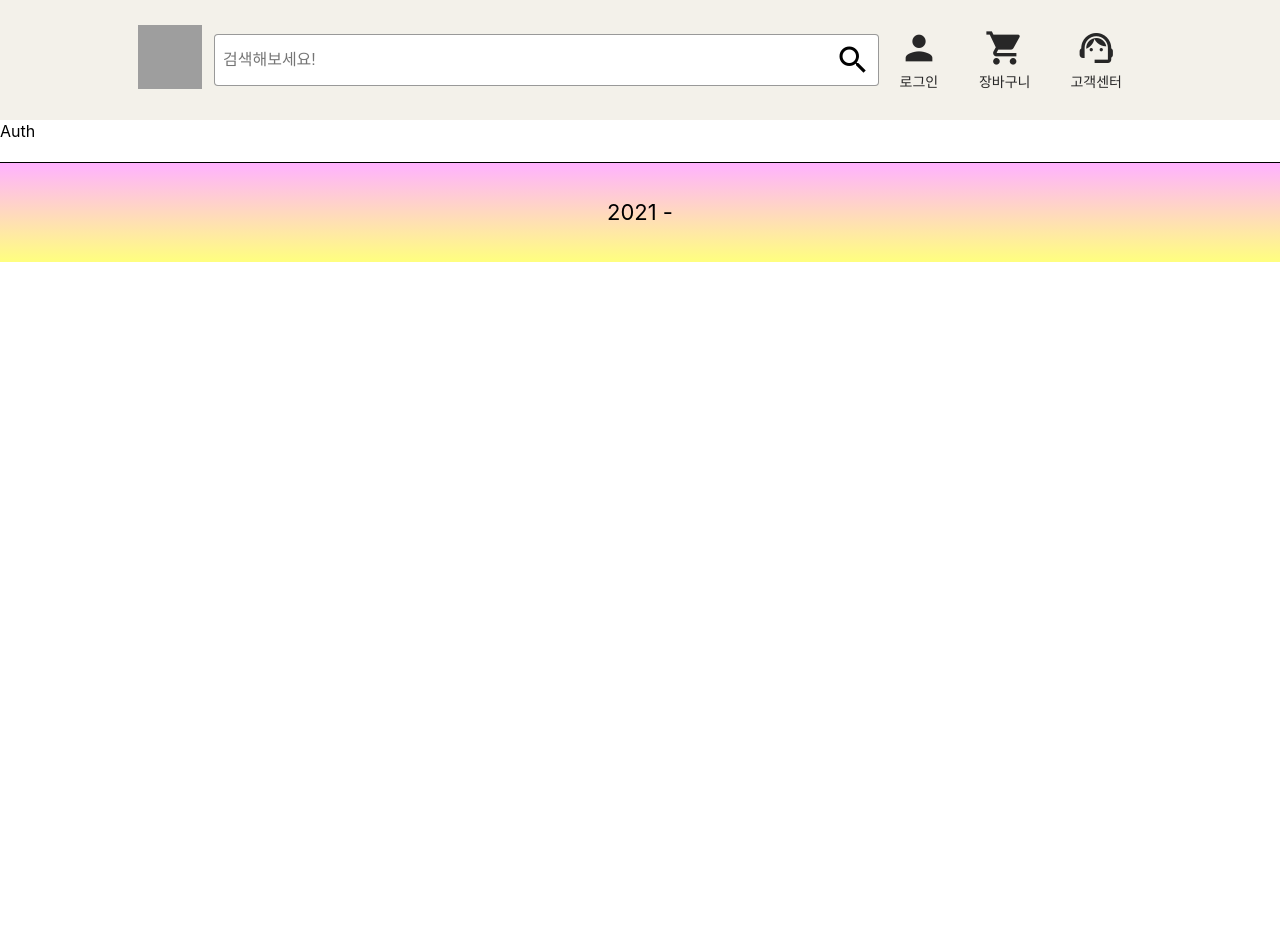
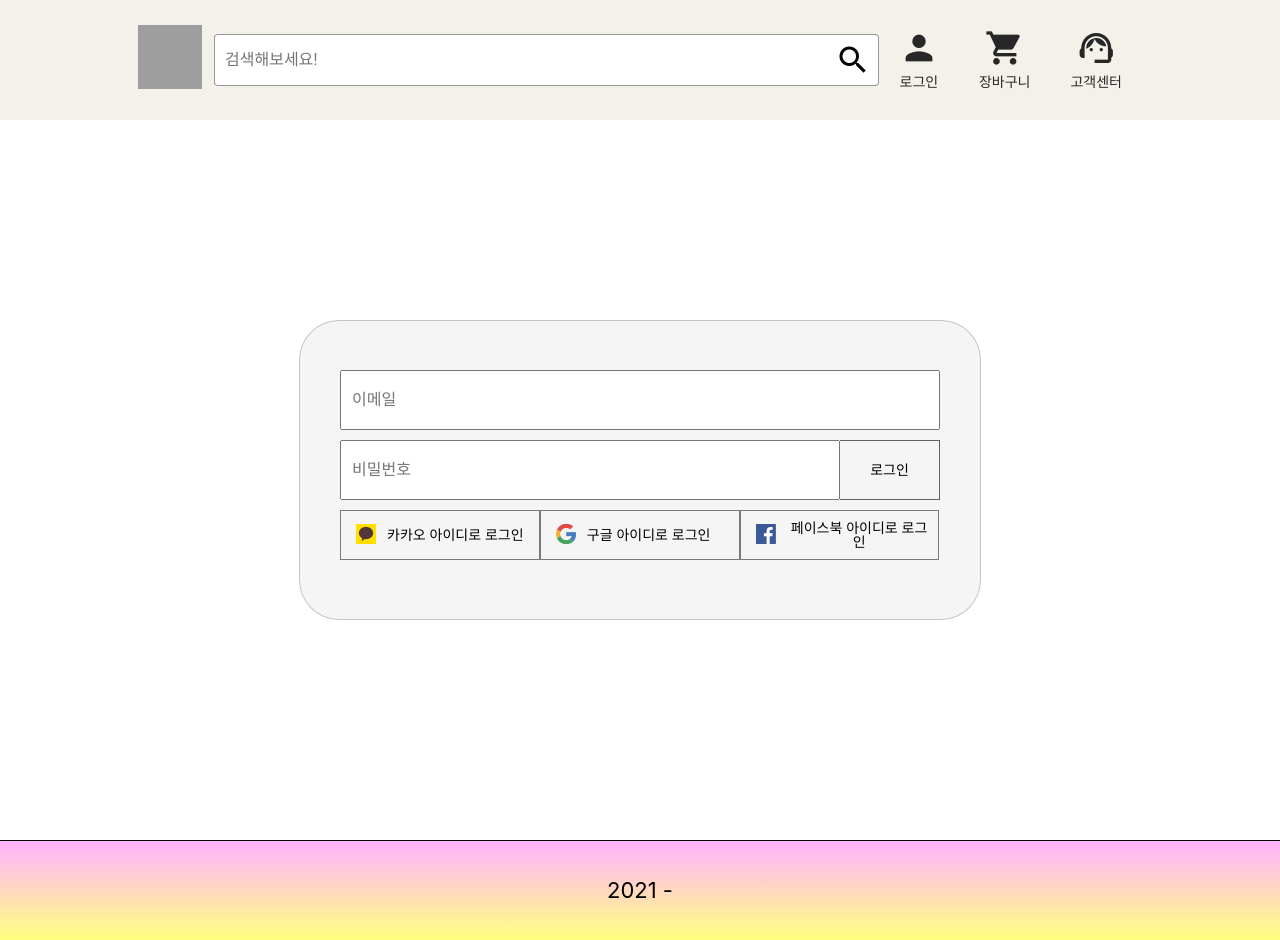
Before and after one commit to ilgolf/Shopping_mall-Front, a React (Create React App) app: page /auth in a window 1280 px wide. Before the commit the page ends 800 px from the top, so only its background shows below. Built offline with nearby package versions, Linux system fonts and the light colour scheme; grey boxes are pictures that could not be loaded.

Commit message:
LoginForm 완성

```diff
--- a/public/index.html
+++ b/public/index.html
@@ -2,7 +2,7 @@
 <html lang="ko">
   <head>
     <meta charset="utf-8" />
-    <link rel="icon" href="%PUBLIC_URL%/favicon.ico" />
+    <link rel="icon" href="https://img.icons8.com/ios/452/picsart.png" />
     <meta name="viewport" content="width=device-width, initial-scale=1" />
     <meta name="description" content="Shopping Mall" />
     <title>Shopping Mall</title>
--- /dev/null
+++ b/src/components/LoginForm.js
@@ -0,0 +1,136 @@
+import React from 'react';
+import styled from 'styled-components';
+
+const Container = styled.div`
+  position: relative;
+  width: 700px;
+  height: 700px;
+  margin: 0 auto;
+  display: flex;
+  align-items: center;
+  justify-content: center;
+
+  form {
+    padding: 40px;
+    height: 300px;
+    border: 1px solid rgba(0, 0, 0, 0.2);
+    background: rgba(0, 0, 0, 0.04);
+    border-radius: 40px;
+    display: flex;
+    align-items: center;
+    justify-content: center;
+    flex-direction: column;
+
+    input {
+      padding-left: 10px;
+      font-size: 16px;
+    }
+    button {
+      font-size: 14px;
+    }
+  }
+
+  [type='email'] {
+    width: 600px;
+    height: 60px;
+    display: block;
+    margin-bottom: 10px;
+  }
+  [type='password'] {
+    width: 500px;
+    height: 60px;
+  }
+  [type='submit'] {
+    width: 100px;
+    height: 60px;
+    line-height: 1;
+    transition: all 0.3s ease-in-out;
+    background-color: inherit;
+    border: 1px solid rgba(0, 0, 0, 0.6);
+    border-left: none;
+    &:hover {
+      background-color: #f3f1ff;
+    }
+  }
+
+  .oauth-btns {
+    margin-top: 10px;
+    > button {
+      width: 33.3%;
+      height: 50px;
+      margin-bottom: 10px;
+      position: relative;
+      display: inline-flex;
+      align-items: center;
+      line-height: 1;
+      color: #000;
+      cursor: pointer;
+      background-color: inherit;
+      transition: background-color 0.5s ease-in-out, color 0.3s ease;
+      border: 1px solid rgba(0, 0, 0, 0.5);
+      &:hover {
+        color: #fff;
+      }
+      &[name='kakao']:hover {
+        background: rgb(255, 222, 0);
+        color: #2c2c2c;
+      }
+      &[name='google']:hover {
+        background: rgba(226, 65, 54);
+        color: #fcfcfc;
+      }
+      &[name='facebook']:hover {
+        background: rgb(52, 80, 141);
+      }
+      [data-icon] {
+        width: 40px;
+        height: 40px;
+        display: block;
+        align-self: flex-left;
+      }
+      [data-icon-kakao] {
+        background-image: url('./images/ico-sprite.png');
+        background-position: 0 -450px;
+        border-right: none;
+      }
+
+      [data-icon-google] {
+        background-image: url('./images/ico-sprite.png');
+        background-position: 0 -600px;
+        border-right: none;
+      }
+
+      [data-icon-facebook] {
+        background-image: url('./images/ico-sprite.png');
+        background-position: 0 -500px;
+      }
+    }
+  }
+`;
+
+const LoginForm = () => {
+  return (
+    <Container>
+      <form action="">
+        <div>
+          <input type="email" placeholder="이메일" />
+          <input type="password" placeholder="비밀번호" />
+          <button type="submit">로그인</button>
+          <div className="oauth-btns">
+            <button name="kakao" type="button">
+              <span data-icon data-icon-kakao></span>카카오 아이디로 로그인
+            </button>
+            <button name="google" type="button">
+              <span data-icon data-icon-google></span>구글 아이디로 로그인
+            </button>
+            <button name="facebook" type="button">
+              <span data-icon data-icon-facebook></span>페이스북 아이디로 로그인
+            </button>
+          </div>
+        </div>
+      </form>
+    </Container>
+  );
+};
+
+export default LoginForm;
--- a/src/components/SearchBar.js
+++ b/src/components/SearchBar.js
@@ -11,7 +11,7 @@ const Input = styled.input`
   width: 100%;
   box-sizing: border-box;
   height: 52px;
-  padding: 8px;
+  padding: 10px;
   border-radius: 4px;
   border: 1px solid rgba(0, 0, 0, 0.4);
   font-size: 16px;
--- a/src/routes/Auth.js
+++ b/src/routes/Auth.js
@@ -1,7 +1,8 @@
 import React from 'react';
+import LoginForm from '../components/LoginForm'
 
 const Auth = () => {
-  return <div>Auth</div>;
+  return <div><LoginForm /></div>;
 };
 
 export default Auth;
--- a/src/routes/Home.js
+++ b/src/routes/Home.js
@@ -1,7 +1,6 @@
 import React, { useEffect } from 'react';
 import styled from 'styled-components';
 import { Link } from 'react-router-dom';
-import Cake from '../static/images/cake.jpg';
 import Banner from '../components/Banner';
 
 const categories = [
@@ -138,31 +137,31 @@ const Home = () => {
         <h2>오늘의 발견</h2>
         <DiscoveryImageWrapper>
           <Link to="/categories/cake">
-            <img src={Cake} alt="" />
+            <img src="./images/cake.jpg" alt="" />
           </Link>
           <Link to="/categories/cake">
-            <img src={Cake} alt="" />
+            <img src="./images/cake.jpg" alt="" />
           </Link>
           <Link to="/categories/cake">
-            <img src={Cake} alt="" />
+            <img src="./images/cake.jpg" alt="" />
           </Link>
           <Link to="/categories/cake">
-            <img src={Cake} alt="" />
+            <img src="./images/cake.jpg" alt="" />
           </Link>
           <Link to="/categories/cake">
-            <img src={Cake} alt="" />
+            <img src="./images/cake.jpg" alt="" />
           </Link>
           <Link to="/categories/cake">
-            <img src={Cake} alt="" />
+            <img src="./images/cake.jpg" alt="" />
           </Link>
           <Link to="/categories/cake">
-            <img src={Cake} alt="" />
+            <img src="./images/cake.jpg" alt="" />
           </Link>
           <Link to="/categories/cake">
-            <img src={Cake} alt="" />
+            <img src="./images/cake.jpg" alt="" />
           </Link>
           <Link to="/categories/cake">
-            <img src={Cake} alt="" />
+            <img src="./images/cake.jpg" alt="" />
           </Link>
         </DiscoveryImageWrapper>
 
```
Also changed, not shown: public/images/ico-sprite.png (added), 1 other file (tests, documents, lock files or other folders).
